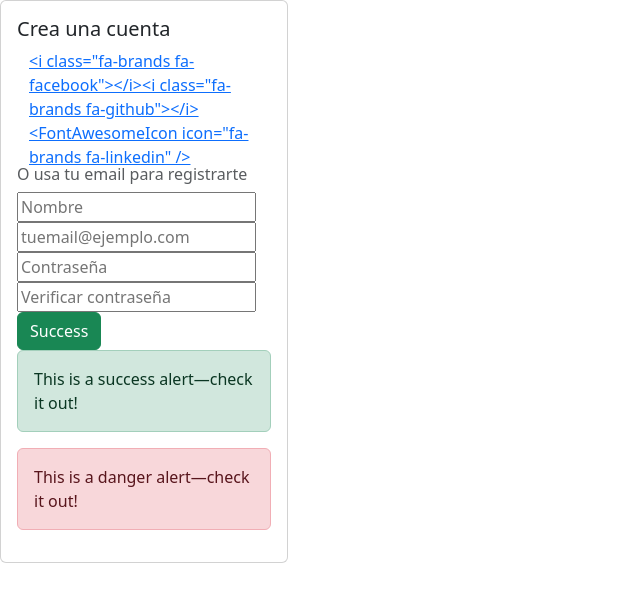
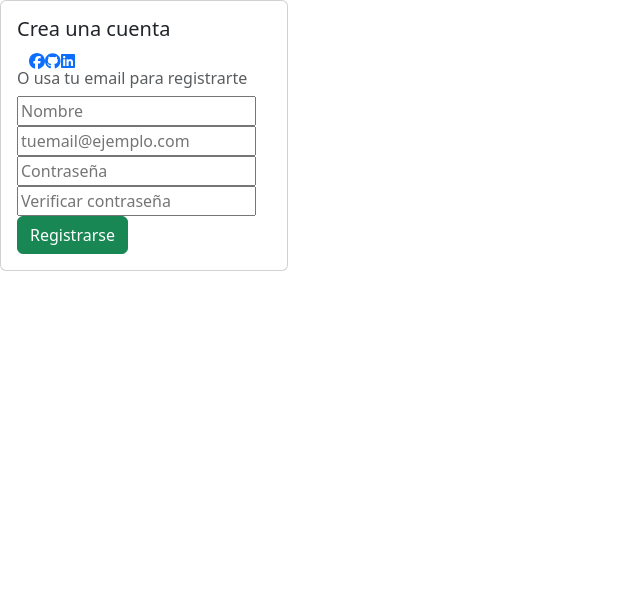
Before and after one commit to matttoo-f/etados-de-los-componentes, a React (Vite) app: page / in a window 1280 px wide. Shown: the top 602 px of the page, without its empty margins (0-640 px from the left). Built offline with nearby package versions, Linux system fonts and the light colour scheme.

Commit message:
primera modificacion

```diff
--- a/package.json
+++ b/package.json
@@ -11,6 +11,8 @@
   },
   "dependencies": {
     "@fortawesome/fontawesome-svg-coreclear": "file:fortawesome/free-solid-svg-icons@fortawesome/react-fonstawesome",
+    "@fortawesome/free-brands-svg-icons": "^6.5.1",
+    "@fortawesome/react-fontawesome": "^0.2.0",
     "bootstrap": "^5.3.2",
     "react": "^18.2.0",
     "react-bootstrap": "^2.10.1",
--- a/src/App.jsx
+++ b/src/App.jsx
@@ -1,6 +1,3 @@
-import { useState } from 'react'
-import reactLogo from './assets/react.svg'
-import viteLogo from '/vite.svg'
 import './App.css'
 import Registro from './components/Registro'
 
--- a/src/components/Alert.jsx
+++ /dev/null
@@ -1,23 +0,0 @@
-import Alert from 'react-bootstrap/Alert';
-
-function BasicExample() {
-  return (
-    <>
-      {[
-
-
-        'success',
-        'danger',
-
-
-
-      ].map((variant) => (
-        <Alert key={variant} variant={variant}>
-          This is a {variant} alert—check it out!
-        </Alert>
-      ))}
-    </>
-  );
-}
-
-export default BasicExample;
--- /dev/null
+++ b/src/components/AlertValidation.jsx
@@ -0,0 +1,15 @@
+import Alert from 'react-bootstrap/Alert'
+
+
+const AlertValidation = ({variant}) => {
+
+
+    return (
+        <>
+        <Alert key={variant} variant={variant}>
+          debes llenar todos los campos
+        </Alert>
+        </>
+    )
+}
+export default AlertValidation
--- a/src/components/Formulario.jsx
+++ b/src/components/Formulario.jsx
@@ -1,15 +1,51 @@
 import 'bootstrap/dist/css/bootstrap.min.css'
-import Alert from './Alert';
-import { Container } from 'react-bootstrap';
-
+import { useState } from 'react';
+import { Form } from 'react-bootstrap';
+import { Button } from 'react-bootstrap';
+import AlertValidation from './AlertValidation';
 
 function Formulario() {
+
+  const [Name, setName] = useState('')
+  const [Email, setEmail] = useState('')
+  const [Pass, setPass] = useState('')
+  const [PassVerify, setPassVerify] = useState('')
+  const [Error, setError] = useState(false)
+
+  const ChangeName = (evento)=> {
+    setName(evento.target.value)
+  }
+
+  const ChangeEmail = (evento)=> {
+    setEmail(evento.target.value)
+  }
+
+  const ChangePass = (evento)=> {
+    setPass(evento.target.value)
+  }
+
+  const ChangeVerify = (evento)=> {
+    setPassVerify(evento.target.value)
+  }
+  const Validation = (evento)=>{
+     evento.preventDefault()
+
+     if (Name || Email || Pass || PassVerify === ""){
+      setError(true)
+     }
+  }
+
   return (
     <>
-      <input type="text" placeholder='Nombre' />
-      <input type="text" placeholder='tuemail@ejemplo.com' />
-      <input type="text" placeholder='Contraseña' />
-      <input type="text" placeholder='Verificar contraseña' />
+      <Form onSubmit={Validation}>
+        <input type="text" placeholder='Nombre' onChange={ChangeName} />
+        <input type="text" placeholder='tuemail@ejemplo.com' onChange={ChangeEmail} />
+        <input type="text" placeholder='Contraseña' onChange={ChangePass} />
+        <input type="text" placeholder='Verificar contraseña' onChange={ChangeVerify} />
+        <Button  type='submit' variant="success">Registrarse</Button>{' '}
+        {Error ? <AlertValidation variant = 'danger'/> : null }
+      </Form>
+
     </>
   );
 }
--- a/src/components/Registro.jsx
+++ b/src/components/Registro.jsx
@@ -1,9 +1,9 @@
-import { Container } from "react-bootstrap"
 import Formulario from "./Formulario"
 import Card from 'react-bootstrap/Card';
-import Button from 'react-bootstrap/Button';
 import SocialButtons from './SocialButtons';
-import Alert from './Alert'
+import { FontAwesomeIcon } from '@fortawesome/react-fontawesome';
+import { faFacebook, faGithub, faLinkedin } from '@fortawesome/free-brands-svg-icons';
+
 const Registro = () => {
 
     return (
@@ -12,15 +12,17 @@ const Registro = () => {
             <Card.Title>Crea una cuenta</Card.Title>
 
             <SocialButtons
-            face ='<i class="fa-brands fa-facebook"></i>'
-            github='<i class="fa-brands fa-github"></i>'
-            linkedin='<FontAwesomeIcon icon="fa-brands fa-linkedin" />'
+            face ={<FontAwesomeIcon icon={faFacebook} />}
+            github={<FontAwesomeIcon icon={faGithub} />}
+            linkedin={<FontAwesomeIcon icon={faLinkedin} />}
             />
 
-            <Card.Subtitle className="mb-2 text-muted">O usa tu email para registrarte</Card.Subtitle>
+            <Card.Subtitle className="mb-2 text-muted">
+                O usa tu email para registrarte
+            </Card.Subtitle>
+
             <Formulario/>
-            <Button variant="success">Success</Button>{' '}
-            <Alert/>
+
         </Card.Body>
         </Card>
     )
```
Also changed, not shown: 1 other file (tests, documents, lock files or other folders).
